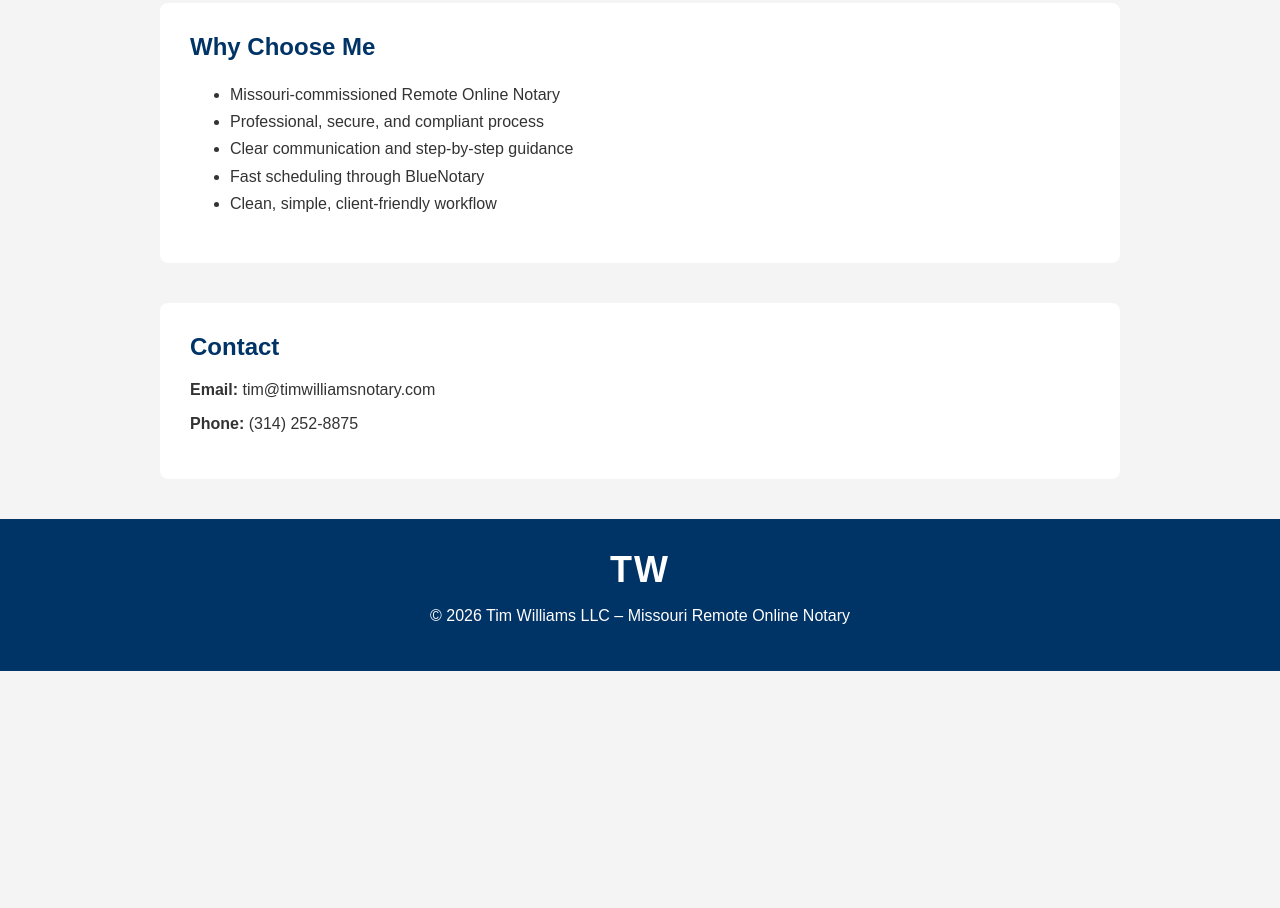
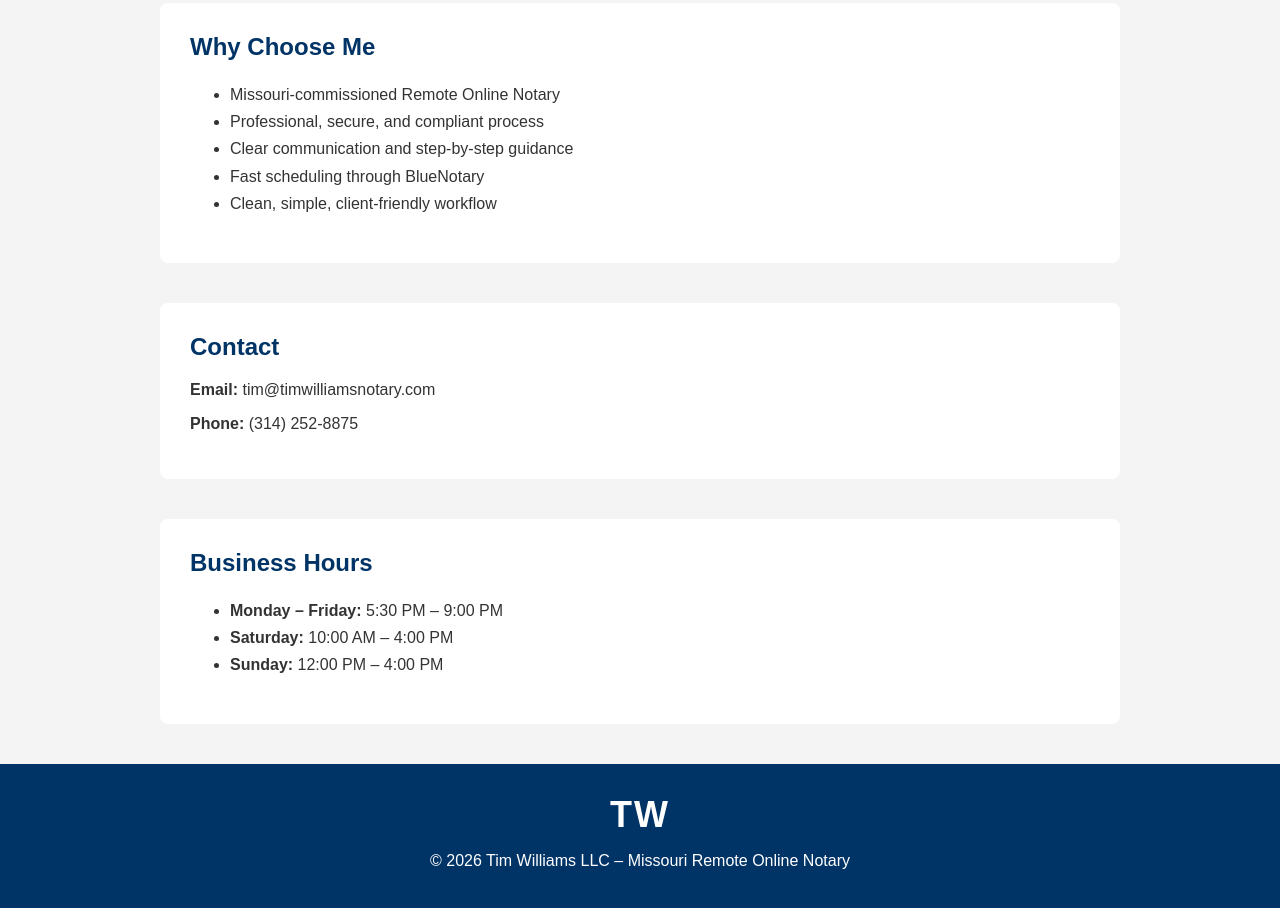
Before and after one commit to timwilliamsllc/timwilliamsnotary.com, a plain HTML site: page index.html in a window 1280 px wide. Shown: the part 1174-2082 px from the top of the page. Before the commit the page ends 1845 px from the top, so only its background shows below. Drawn offline with Linux system fonts and the light colour scheme.

Commit message:
Update index.html

```diff
--- a/index.html
+++ b/index.html
@@ -89,7 +89,15 @@
     <h2>Contact</h2>
     <p><strong>Email:</strong> tim@timwilliamsnotary.com</p>
     <p><strong>Phone:</strong> (314) 252‑8875</p>
+</div><div id="hours" class="section">
+    <h2>Business Hours</h2>
+    <ul>
+        <li><strong>Monday – Friday:</strong> 5:30 PM – 9:00 PM</li>
+        <li><strong>Saturday:</strong> 10:00 AM – 4:00 PM</li>
+        <li><strong>Sunday:</strong> 12:00 PM – 4:00 PM</li>
+    </ul>
 </div>
+
 
 <footer>
     <div class="footer-logo">TW</div>
```
